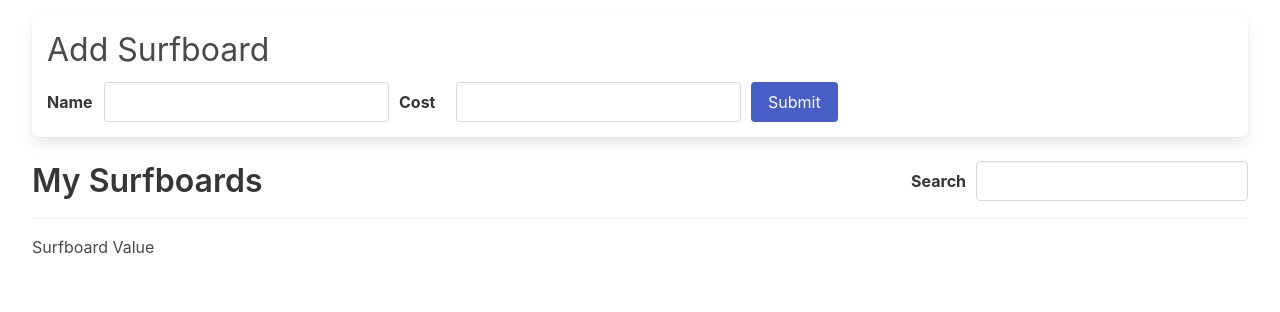
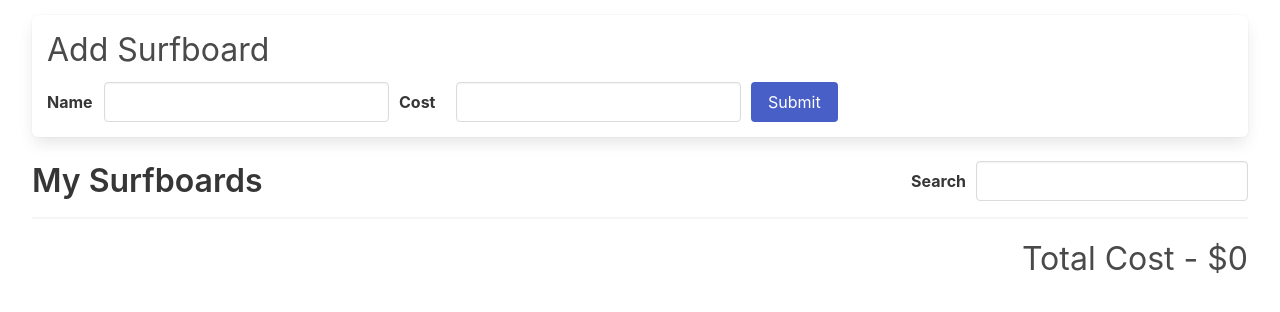
Before and after one commit to Dmitry1007/quiver, a React (Create React App) app: page / in a window 1280 px wide. Shown: the top 312 px of the page. Built offline with nearby package versions, Linux system fonts and the light colour scheme.

Commit message:
Not so great way to display total surfboard cost on the screen

```diff
--- a/src/App.js
+++ b/src/App.js
@@ -1,7 +1,6 @@
 import SurfboardForm from "./components/SurfboardForm";
 import SurfboardSearch from "./components/SurfboardSearch";
 import SurfboardList from "./components/SurfboardList";
-import SurfboardValue from "./components/SurfboardValue";
 
 function App() {
   return (
@@ -9,7 +8,6 @@ function App() {
       <SurfboardForm />
       <SurfboardSearch />
       <SurfboardList />
-      <SurfboardValue />
     </div>
   );
 }
--- a/src/components/SurfboardList.js
+++ b/src/components/SurfboardList.js
@@ -1,5 +1,6 @@
 import { useDispatch, useSelector } from "react-redux";
 import { deleteSurfboard } from "../store";
+import SurfboardValue from "./SurfboardValue";
 
 function SurfboardList() {
   const dispatch = useDispatch();
@@ -34,6 +35,7 @@ function SurfboardList() {
     <div className="surfboard-list">
       {renderedSurfboards}
       <hr />
+      <SurfboardValue surfboards={surfboards} />
     </div>
   );
 }
--- a/src/components/SurfboardSearch.js
+++ b/src/components/SurfboardSearch.js
@@ -11,6 +11,7 @@ function SurfboardSearch() {
   const handleSearchTermChange = (event) => {
     dispatch(changeSearchTerm(event.target.value));
   };
+
   return (
     <div className="list-header">
       <h3 className="title is-3">My Surfboards</h3>
--- a/src/components/SurfboardValue.js
+++ b/src/components/SurfboardValue.js
@@ -1,5 +1,13 @@
-function SurfboardValue() {
-  return <div>Surfboard Value</div>;
+function SurfboardValue({ surfboards }) {
+  const computedValue = () => {
+    let value = 0;
+    surfboards.map((surfboard) => {
+      value += surfboard.cost;
+    });
+    return value;
+  };
+
+  return <div className="surfboard-value">Total Cost - ${computedValue()}</div>;
 }
 
 export default SurfboardValue;
```
